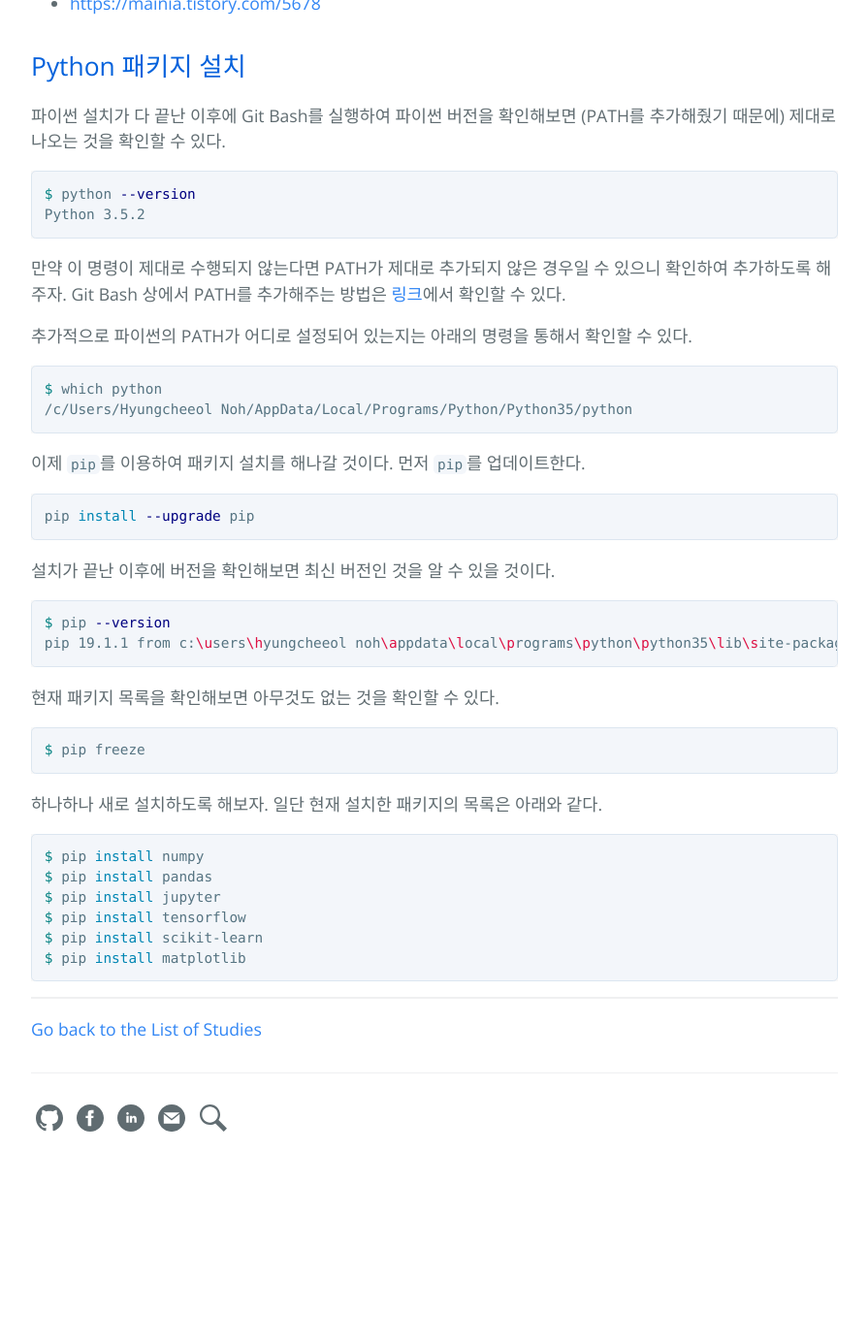
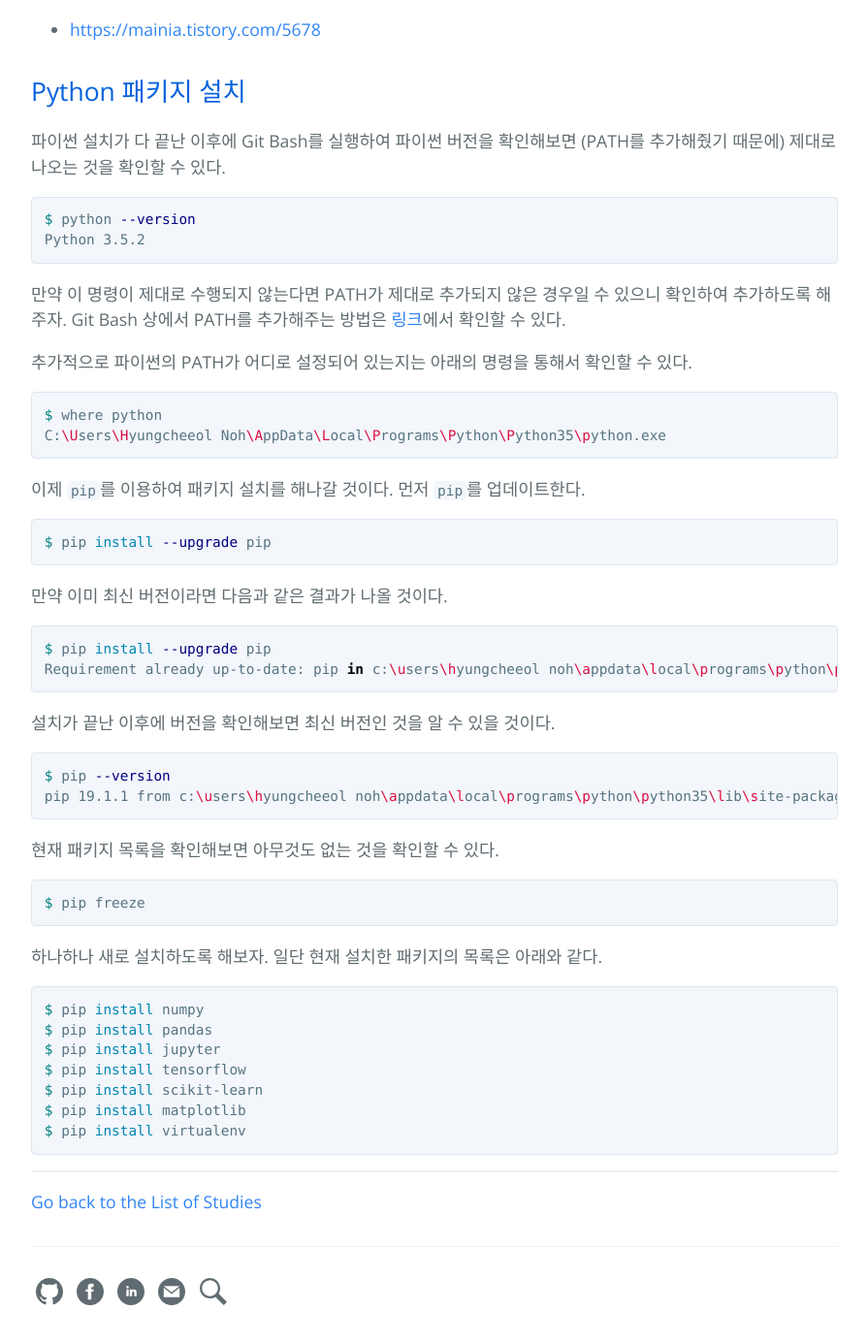
Before and after one commit to hcnoh/hcnoh.github.io, a Jekyll site: the page built from _posts/2019-06-09-windows-setting.md, in a window 1280 px wide and 1400 px high, scrolled down 2573 px. Shown: the top 1385 px of the window at 97% size, without its empty margins (192-1087 px from the left). Built offline with Jekyll 4.4.1, drawn with Linux system fonts in a browser that asks for light colours; comment, search, counter and statistics services are not loaded; before the commit the page ends 3794 px from its top, so only the background shows below that; some of the changed text lies outside the part shown.

Commit message:
modified 3 posts

````diff
--- a/_posts/2019-06-09-windows-setting.md
+++ b/_posts/2019-06-09-windows-setting.md
@@ -27,7 +27,7 @@
 VSCODE는 마이크로소프트에서 개발한 오픈소스 IDE이며 Git과의 연동은 물론 다양한 Extension을 제공하기 때문에 사용이 간편하며 파이썬 개발을 위해서 사용하는 것을 추천한다.
 
 ## Git 설치
-그 다음으로는 윈도우를 위한 Git 설치를 수행한다. Git for Windows라는 유틸이 있으며 [링크](https://gitforwindows.org/)에서 다운받을 수 있다. 특히 이 유틸은 Git Bash라는 기능을 제공하는데 Linux Bash에 대체하여 잘 사용해 볼 생각이다.
+그 다음으로는 윈도우를 위한 Git 설치를 수행한다. Git for Windows라는 유틸이 있으며 [링크](https://gitforwindows.org/)에서 다운받을 수 있다. 특히 이 유틸은 Git Bash라는 기능을 제공하는데 Linux Bash에 대체하여 잘 사용해 볼 생각이다. (하지만 결국 윈도우의 명령 프롬프트를 사용하는 것으로 결정)
 
 ![](/assets/2019-06-09-windows-setting/2019-06-09-windows-setting_2019-06-09-19-19-36.png)
 
@@ -61,14 +61,21 @@
 추가적으로 파이썬의 PATH가 어디로 설정되어 있는지는 아래의 명령을 통해서 확인할 수 있다.
 
 ```bash
-$ which python
-/c/Users/Hyungcheeol Noh/AppData/Local/Programs/Python/Python35/python
+$ where python
+C:\Users\Hyungcheeol Noh\AppData\Local\Programs\Python\Python35\python.exe
 ```
 
 이제 `pip`를 이용하여 패키지 설치를 해나갈 것이다. 먼저 `pip`를 업데이트한다.
 
 ```bash
-pip install --upgrade pip
+$ pip install --upgrade pip
+```
+
+만약 이미 최신 버전이라면 다음과 같은 결과가 나올 것이다.
+
+```bash
+$ pip install --upgrade pip
+Requirement already up-to-date: pip in c:\users\hyungcheeol noh\appdata\local\programs\python\python35\lib\site-packages (19.1.1)
 ```
 
 설치가 끝난 이후에 버전을 확인해보면 최신 버전인 것을 알 수 있을 것이다.
@@ -93,4 +100,5 @@
 $ pip install tensorflow
 $ pip install scikit-learn
 $ pip install matplotlib
+$ pip install virtualenv
 ```
````
Also changed, not shown: _posts/2018-10-06-ubuntu-python-virtualenv.md (+1 -1 lines), _posts/2019-06-19-windows-python-venv.md (deleted, +0 -20 lines), _posts/2019-06-19-windows-python-virtualenv.md (added, +76 -0 lines), assets/2019-06-19-windows-python-venv/2019-06-19-windows-python-venv_2019-06-19-10-55-49.png (added), assets/2019-06-19-windows-python-venv/2019-06-19-windows-python-venv_2019-06-19-11-06-04.png (added), assets/2019-06-19-windows-python-venv/2019-06-19-windows-python-venv_2019-06-19-13-25-19.png (added), assets/2019-06-19-windows-python-virtualenv/2019-06-19-windows-python-virtualenv_2019-06-19-21-40-40.png (added), assets/2019-06-19-windows-python-virtualenv/2019-06-19-windows-python-virtualenv_2019-06-19-21-41-58.png (added).
